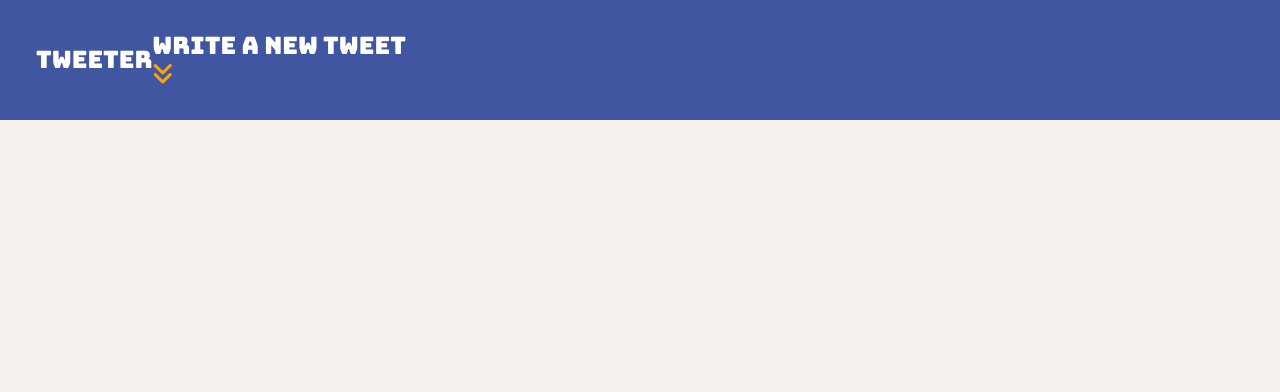
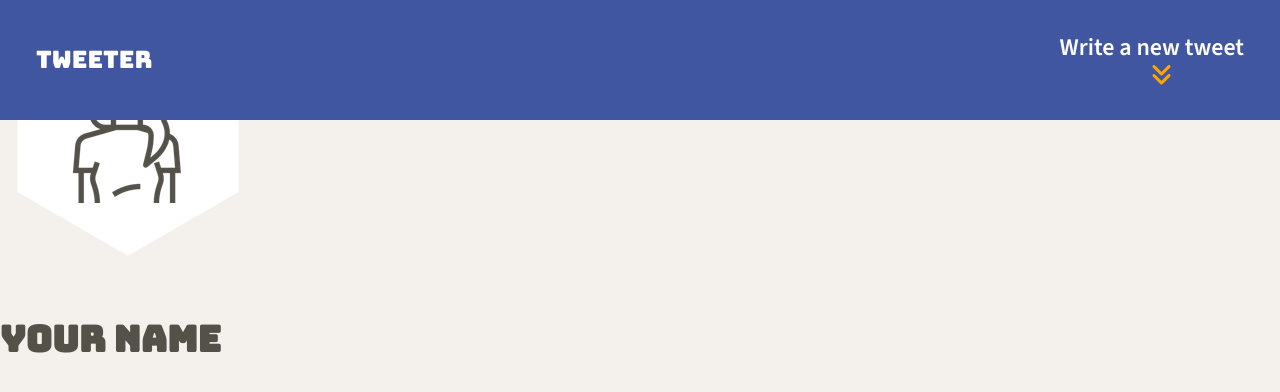
Before and after one commit to teejaynam/tweeter, a website: page public/index.html in a window 1280 px wide. Drawn offline with nearby package versions, Linux system fonts and the light colour scheme.

Commit message:
add header and link header style sheet

```diff
--- a/public/index.html
+++ b/public/index.html
@@ -18,6 +18,8 @@
     <!-- App CSS -->
     <link rel="stylesheet" href="/styles/layout.css" type="text/css" />
     <link rel="stylesheet" href="/styles/nav.css" type="text/css" />
+    <link rel="stylesheet" href="/styles/header.css" type="text/css" />
+
 
 
     <!-- External JS -->
@@ -32,12 +34,25 @@
     <nav class="nav">
       <span class="span">tweeter</span>
 
-      <div class="header-text">
+      <div class="nav-text">
         <div class="right-text">Write a new tweet</div>
         <i class="fa-solid fa-angles-down"></i>
       </div>
     </nav>
 
+    <!-- the header -->
+    <header class="header-main">
+      <div class="header-visible">
+        <div class="header-picture">
+            <img src="/images/profile-hex.png">
+        </div>
+        <br>
+        <div class="name">
+            <h2>Your Name</h2>
+        </div>
+      </div>
+  </header>
+
     <!-- Page-specific (main) content here -->
     <main class="container"></main>
   </body>
```
